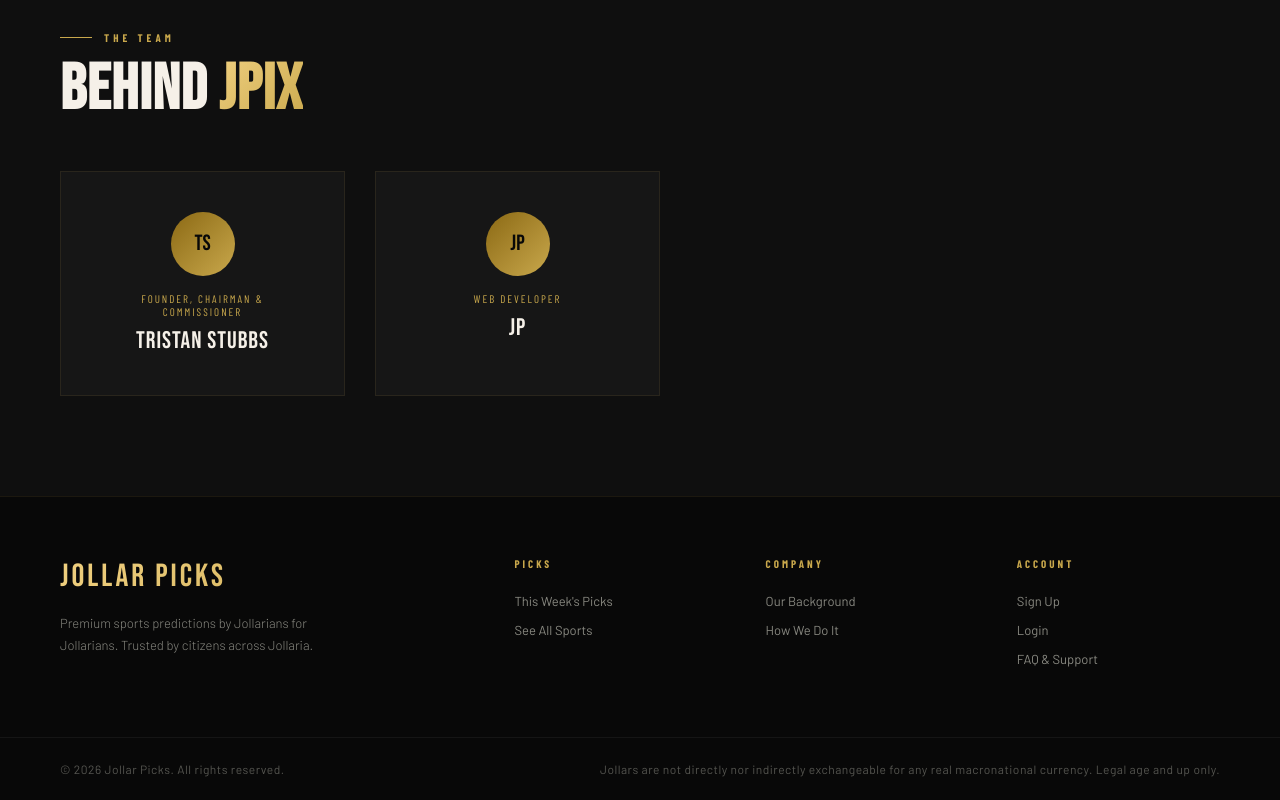
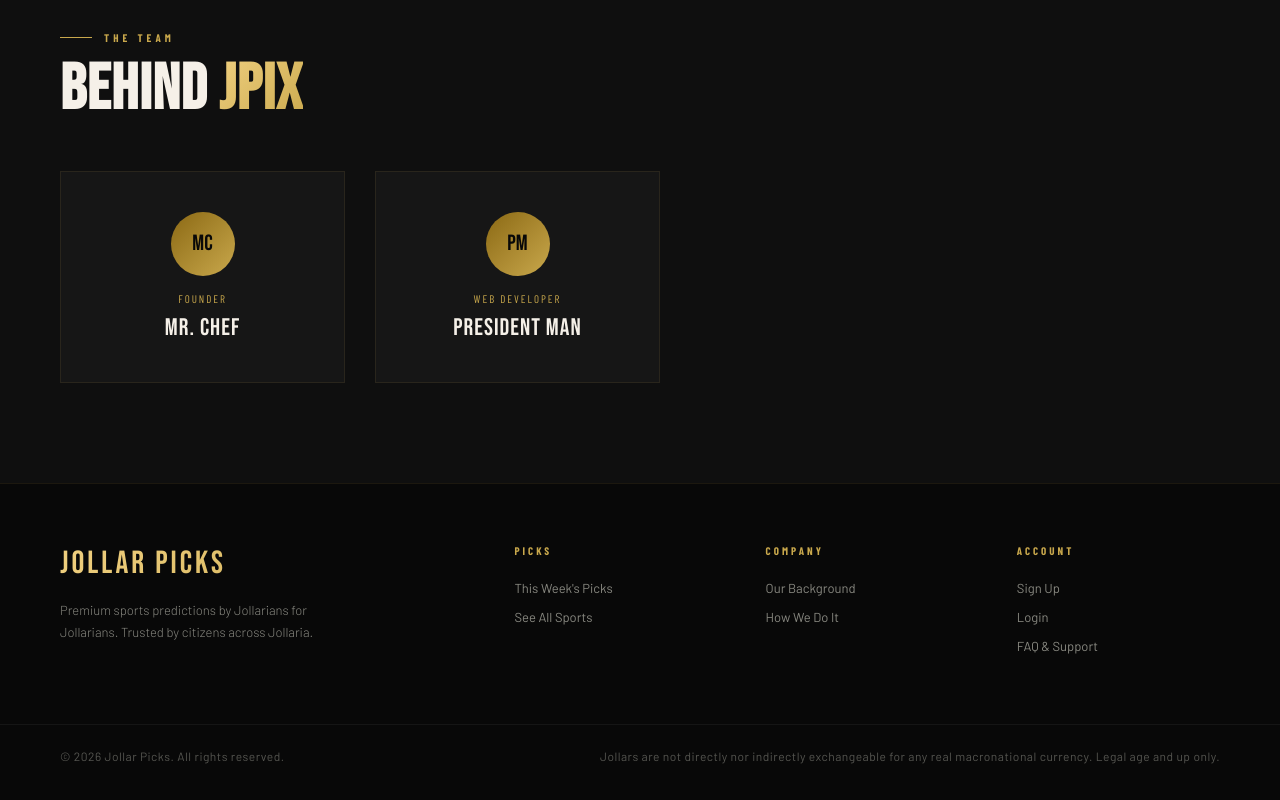
Before and after one commit to krabberz/fantastic-engine-5, a React (Vite) app: page /about in a window 1280 px wide. Shown: the part 969-1769 px from the top of the page. Built offline with nearby package versions, Linux system fonts and the light colour scheme; no server answers.

Commit message:
Update About.jsx

```diff
--- a/src/pages/About.jsx
+++ b/src/pages/About.jsx
@@ -44,14 +44,14 @@ export default function About() {
         <h2 className="section-title">Behind <span className="gold">JPIX</span></h2>
         <div className={styles.teamGrid}>
           <div className={styles.teamCard}>
-            <div className={styles.teamAvatar}>TS</div>
-            <div className={styles.teamRole}>Founder, Chairman &amp; Commissioner</div>
-            <div className={styles.teamName}>Tristan Stubbs</div>
+            <div className={styles.teamAvatar}>MC</div>
+            <div className={styles.teamRole}>Founder</div>
+            <div className={styles.teamName}>Mr. Chef</div>
           </div>
           <div className={styles.teamCard}>
-            <div className={styles.teamAvatar}>JP</div>
+            <div className={styles.teamAvatar}>PM</div>
             <div className={styles.teamRole}>Web Developer</div>
-            <div className={styles.teamName}>JP</div>
+            <div className={styles.teamName}>President Man</div>
           </div>
         </div>
       </section>
```
